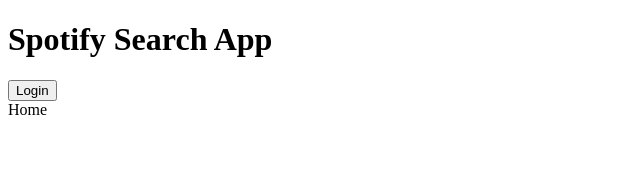
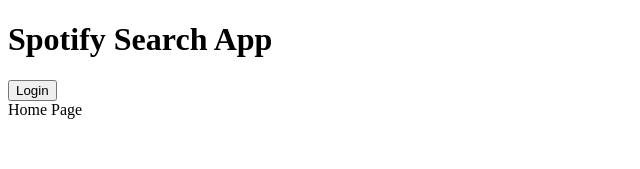
Before and after one commit to miguelfervi/react-spotify-search-app, a React (Create React App) app: page / in a window 1280 px wide. Shown: the top 169 px of the page, without its empty margins (0-640 px from the left). Built offline with nearby package versions, Linux system fonts and the light colour scheme; no server answers.

Commit message:
ADD new components and Routing

```diff
--- a/src/App.js
+++ b/src/App.js
@@ -1,17 +1,25 @@
 import React from 'react';
 import { BrowserRouter, Route, Switch } from 'react-router-dom';
 import Dashboard from './components/Dashboard';
+import Redirect from './components/Redirect';
+import Header from './components/Header';
+import Home from './components/Home';
+
 class AppRouter extends React.Component {
   render() {
     return (
+      <>
+        <Header></Header>
         <BrowserRouter>
           <div className="main">
             <Switch>
-            <Route path="/" component={Dashboard} exact={true} />
-            <Route path="/redirect" component={Dashboard} />
+              <Route path="/" component={Home} exact={true} />
+              <Route path="/redirect" component={Redirect} />
+              <Route path="/dashboard" component={Dashboard} />
             </Switch>
           </div>
         </BrowserRouter>
+      </>
     );
   }
 }
--- /dev/null
+++ b/src/components/Home/index.js
@@ -0,0 +1,9 @@
+import React from 'react';
+const Home = () => {
+  return (
+    <div>
+      <div>Home Page</div>
+    </div>
+  );
+};
+export default Home;
--- /dev/null
+++ b/src/components/Redirect/index.js
@@ -0,0 +1,5 @@
+import React from 'react';
+const RedirectPage = () => {
+  return <div>Redirect Page</div>;
+};
+export default RedirectPage;
```
Lines whose indentation alone changed are shown as unchanged.
